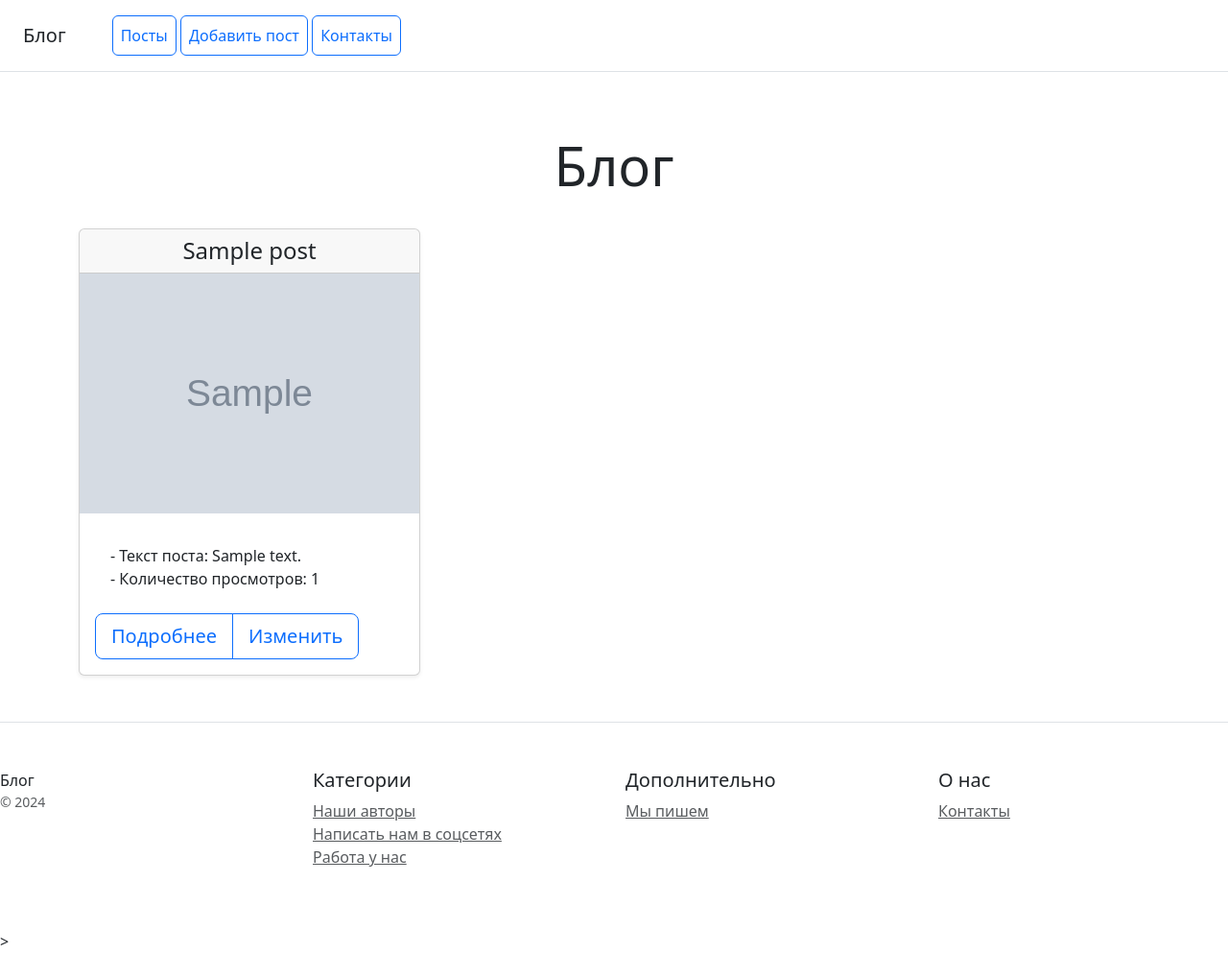
After one commit to BazilioSan/Django23, a Django app: page /post/ in a window 1280 px wide. The commit adds this page. Shown: the whole page at 96% size. Run offline with Django 4.2, Linux system fonts and the light colour scheme; tables that the repository leaves empty hold one stand-in row (values such as "Sample post"); grey boxes marked "Sample" are stand-in pictures; some libraries are stand-ins or nearby versions.

Commit message:
Блог почти реализован

```diff
--- a/blog/admin.py
+++ b/blog/admin.py
@@ -1,5 +1,7 @@
 from django.contrib import admin
+
 from .models import Post
+
 @admin.register(Post)
 class PostAdmin(admin.ModelAdmin):
     list_display = ("id", "title", "text", "created_at", "published", "view_counter")
--- a/blog/models.py
+++ b/blog/models.py
@@ -20,8 +20,10 @@
     created_at = models.DateField(auto_now_add=True, verbose_name="Дата создания")
     published = models.BooleanField(default=False, verbose_name="Признак публикации")
     view_counter = models.PositiveIntegerField(default=0, verbose_name="Количество просмотров")
+
     def __str__(self):
         return f"{self.title}"
+
     class Meta:
         verbose_name = "пост"
         verbose_name_plural = "посты"
--- /dev/null
+++ b/blog/templates/blog/header.html
@@ -0,0 +1,9 @@
+
+<header>
+    <h5 class="my-0 mr-md-auto font-weight-normal">Блог</h5>
+</header>
+<nav class="ms-5">
+        <a class="p-2 btn btn-outline-primary" href="post/">Посты</a>
+        <a class="p-2 btn btn-outline-primary" href="{% url 'blog:post_create' %}">Добавить пост</a>
+        <a class="p-2 btn btn-outline-primary" href="contacts/">Контакты</a>
+    </nav>
--- /dev/null
+++ b/blog/templates/blog/post_list.html
@@ -0,0 +1,31 @@
+{% extends 'blog/base_template.html' %}
+{% load my_tags %}
+{% block title %}Главная страница блога{% endblock %}
+{% block content %}
+<div class="container">
+    <div class="row row-cols-1 row-cols-sm-2 row-cols-md-3 g-4">
+        {% for post in object_list %}
+        <div class="col">
+          <div class="card shadow-sm">
+              <div class="card-header">
+                  <h4 class="my-0 font-weight-normal text-center">{{ post.title }}</h4>
+              </div>
+              <img src="{{ post.image | media_filter }}" width="100%" height="250">
+              <div class="card-body">
+                <ul class="list-unstyled mt-3 mb-4 text-start m-3">
+                    <li>- Текст поста: {{ post.text | truncatechars:100 }}</li>
+                    <li>- Количество просмотров: {{ post.view_counter }}</li>
+                </ul>
+              <div class="d-flex justify-content-between align-items-center">
+                <div class="btn-group">
+                    <a class="btn btn-lg btn-block btn-outline-primary" href="{% url 'blog:post_detail' post.pk %}" role="button">Подробнее</a>
+                    <a class="btn btn-lg btn-block btn-outline-primary" href="{% url 'blog:post_update' post.pk %}" role="button">Изменить</a>
+                </div>
+              </div>
+            </div>
+          </div>
+        </div>
+        {% endfor %}
+    </div>
+</div>
+{% endblock %}
--- /dev/null
+++ b/blog/tests.py
@@ -0,0 +1,2 @@
+from django.test import TestCase
+# Create your tests here.
--- /dev/null
+++ b/blog/urls.py
@@ -0,0 +1,12 @@
+from django.urls import path
+from blog.apps import BlogConfig
+from blog.views import PostListView, PostDetailView, PostCreateView, ContactsView, PostDeleteView, PostUpdateView
+app_name = BlogConfig.name
+urlpatterns = [
+    path("post/", PostListView.as_view(), name="post_list"),
+    path("contacts/", ContactsView.as_view(), name="contacts"),
+    path("post/<int:pk>/", PostDetailView.as_view(), name="post_detail"),
+    path("post/create/", PostCreateView.as_view(), name="post_create"),
+    path("post/<int:pk>/update/", PostUpdateView.as_view(), name="post_update"),
+    path("post/<int:pk>/delete/", PostDeleteView.as_view(), name="post_delete"),
+]
--- /dev/null
+++ b/blog/views.py
@@ -0,0 +1,35 @@
+from django.views.generic import ListView, DetailView, TemplateView, CreateView, DeleteView, UpdateView
+from django.urls import reverse_lazy
+from .models import Post
+
+class PostListView(ListView):
+    model = Post
+
+class ContactsView(TemplateView):
+    template_name = "blog/contacts.html"
+
+class PostDetailView(DetailView):
+    model = Post
+    def get_object(self, queryset=None):
+        # Update view counter
+        self.object = super().get_object(queryset)
+        self.object.view_counter += 1
+        self.object.save()
+        return self.object
+
+class PostCreateView(CreateView):
+    model = Post
+    fields = ("title", "text", "image", "published")
+    success_url = reverse_lazy('blog:post_list')
+
+class PostDeleteView(DeleteView):
+    model = Post
+    template_name = 'blog/post_confirm_delete.html'
+    success_url = reverse_lazy('blog:post_list')
+
+class PostUpdateView(UpdateView):
+    model = Post
+    fields = ("title", "text", "image", "published")
+    success_url = reverse_lazy('blog:post_list')
+    def get_success_url(self):
+        return reverse_lazy('blog:post_detail', kwargs={'pk': self.object.pk})
--- a/catalog/templates/catalog/product_detail.html
+++ b/catalog/templates/catalog/product_detail.html
@@ -18,7 +18,7 @@
                 <h1 class="card-title pricing-card-title">{{ object.price }} рублей</h1>
                 <ul class="list-unstyled mt-3 mb-4 text-start m-3">
                     <li>- Категория продукта: {{ object.category }}</li>
-                    <li>- Описание продукта: {{ object.description | truncatechars:100 }}</li>
+                    <li>- Описание продукта: {{ object.description }}</li>
                 </ul>
               <div class="d-flex justify-content-between align-items-center">
                     <div class="btn-group">
--- a/catalog/views.py
+++ b/catalog/views.py
@@ -16,7 +16,6 @@
 
 class ProductCreateView(CreateView):
     def get_object(self, queryset=None):
-        # Update view counter
         self.object = super().get_object(queryset)
         self.object.view_counter += 1
         self.object.save()
@@ -24,7 +23,7 @@
 
 class ProductDeleteView(DeleteView):
     model = Product
-    template_name = 'catalog/product_confirm_delete.html'
+    template_name = 'catalog/post_confirm_delete.html'
     success_url = reverse_lazy('catalog:product_list')
 
 class ProductUpdateView(UpdateView):
--- a/config/settings.py
+++ b/config/settings.py
@@ -44,6 +44,7 @@
     'django.contrib.messages',
     'django.contrib.staticfiles',
     'catalog',
+    'blog',
 ]
 
 MIDDLEWARE = [
--- a/config/urls.py
+++ b/config/urls.py
@@ -22,7 +22,8 @@
 
 urlpatterns = [
     path("admin/", admin.site.urls),
-    path('', include("catalog.urls", namespace="catalog"))
+    path('', include("catalog.urls", namespace="catalog")),
+    path("", include("blog.urls", namespace="blog")),
 ]
 
 if settings.DEBUG:
```
Also changed, not shown: blog/templates/blog/contacts.html (added, +53 -0 lines), blog/templates/blog/post_confirm_delete.html (added, +14 -0 lines), blog/templates/blog/post_detail.html (added, +30 -0 lines), blog/templates/blog/post_form.html (added, +20 -0 lines).
